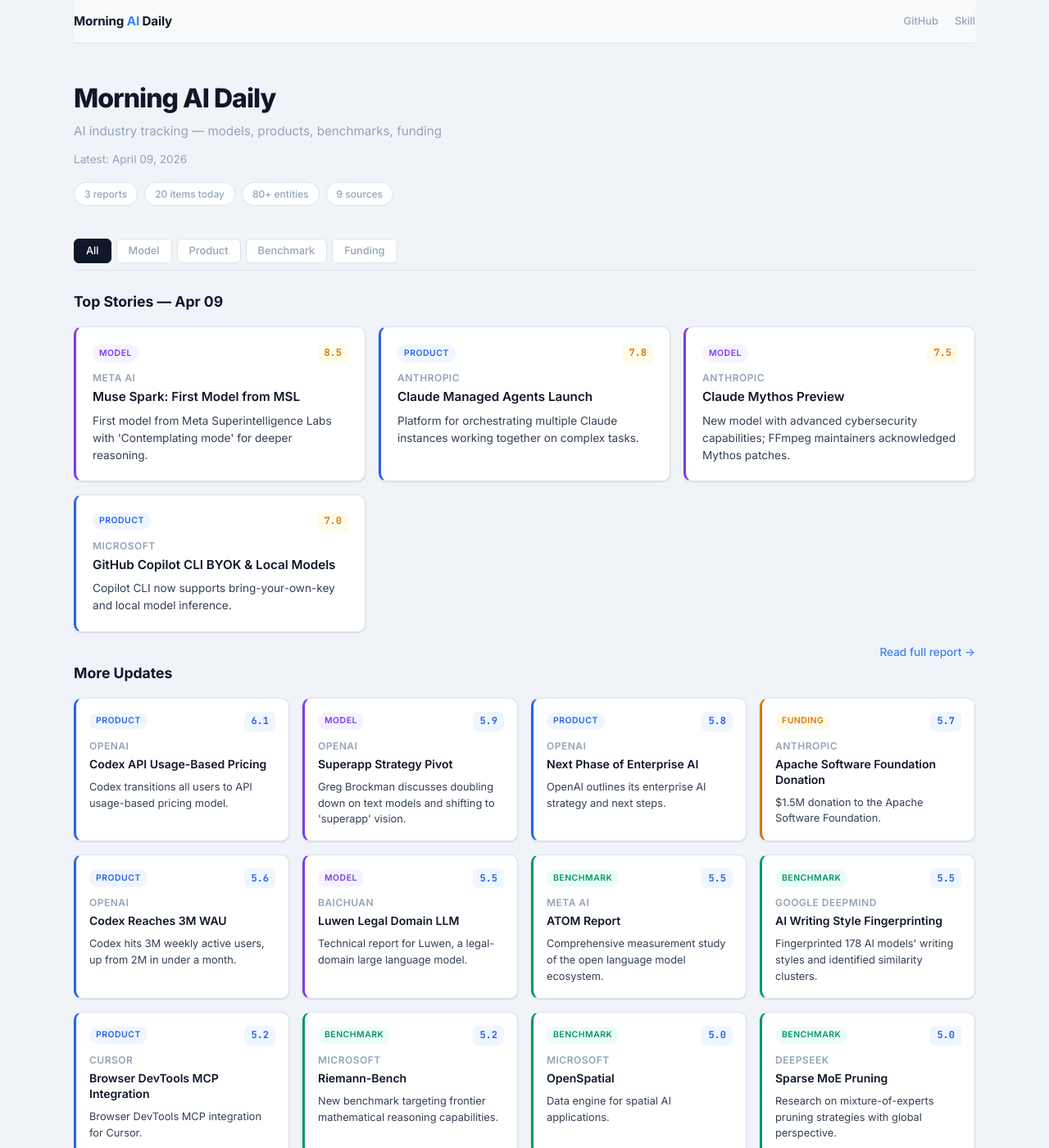
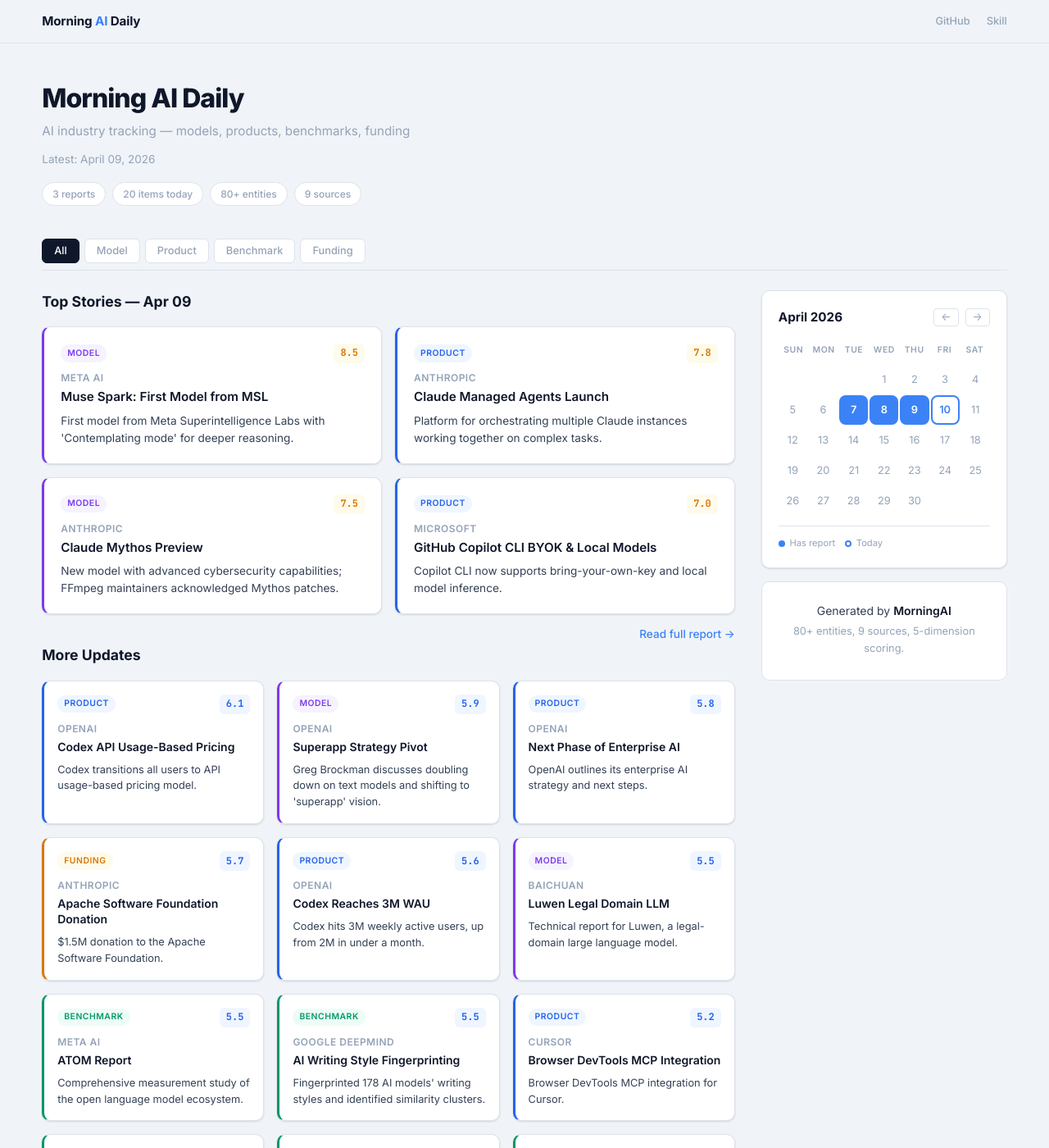
Before and after one commit to octo-patch/morning-ai-daily, a Jekyll site: the page built from index.md, in a window 1280 px wide and 1400 px high. Shown: the whole window at 82% size. Built offline with Jekyll 4.4.1, drawn with Linux system fonts in a browser that asks for light colours; some of the changed text lies outside the part shown.

Commit message:
Fix layout: full-width nav, sidebar calendar, responsive grid
- Nav bar now spans full viewport width with centered content
- Two-column layout: cards on left, sticky calendar sidebar on right
- Calendar + CTA moved to sidebar, no longer at page bottom
- Sidebar collapses to single column below 900px
- Wider max-width (1200px) for better use of screen space

```diff
--- a/_layouts/default.html
+++ b/_layouts/default.html
@@ -11,6 +11,7 @@
   <link rel="stylesheet" href="{{ '/assets/css/style.css' | relative_url }}">
 </head>
 <body>
+  <div class="nav-bar">
   <nav>
     <a href="{{ '/' | relative_url }}" class="nav-brand">Morning <span class="nav-accent">AI</span> Daily</a>
     <div class="nav-links">
@@ -18,6 +19,7 @@
       <a href="https://github.com/octo-patch/MorningAI" target="_blank" rel="noopener">Skill</a>
     </div>
   </nav>
+  </div>
 
   <main>
     {{ content }}
--- a/_layouts/report.html
+++ b/_layouts/report.html
@@ -11,6 +11,7 @@
   <link rel="stylesheet" href="{{ '/assets/css/style.css' | relative_url }}">
 </head>
 <body>
+  <div class="nav-bar">
   <nav>
     <a href="{{ '/' | relative_url }}" class="nav-brand">Morning <span class="nav-accent">AI</span> Daily</a>
     <div class="nav-links">
@@ -18,6 +19,7 @@
       <a href="https://github.com/octo-patch/MorningAI" target="_blank" rel="noopener">Skill</a>
     </div>
   </nav>
+  </div>
 
   <main>
     <a href="{{ '/' | relative_url }}" class="back-link">&larr; Back to all reports</a>
--- a/assets/css/style.css
+++ b/assets/css/style.css
@@ -94,21 +94,24 @@ code {
 
 /* ── nav ── */
 
-nav {
+.nav-bar {
   position: sticky;
   top: 0;
   z-index: 100;
+  border-bottom: 1px solid var(--border);
+  background: rgba(240, 244, 248, 0.85);
+  backdrop-filter: blur(12px);
+  -webkit-backdrop-filter: blur(12px);
+}
+
+nav {
   display: flex;
   align-items: center;
   justify-content: space-between;
-  max-width: 1100px;
+  max-width: 1200px;
   width: 92%;
   margin: 0 auto;
   padding: 0.875rem 0;
-  border-bottom: 1px solid var(--border);
-  background: rgba(248, 250, 252, 0.85);
-  backdrop-filter: blur(12px);
-  -webkit-backdrop-filter: blur(12px);
 }
 
 .nav-brand {
@@ -149,9 +152,28 @@ nav {
 /* ── main ── */
 
 main {
-  max-width: 1100px;
+  max-width: 1200px;
   width: 92%;
   margin: 0 auto;
+}
+
+
+/* ── two-column layout ── */
+
+.page-layout {
+  display: grid;
+  grid-template-columns: 1fr 300px;
+  gap: 2rem;
+  align-items: start;
+}
+
+.page-main {
+  min-width: 0;
+}
+
+.page-sidebar {
+  position: sticky;
+  top: 4.5rem;
 }
 
 
@@ -413,7 +435,6 @@ main {
   border-radius: 10px;
   padding: 1.25rem;
   box-shadow: var(--shadow-sm);
-  max-width: 400px;
 }
 
 .calendar-header {
@@ -807,7 +828,7 @@ main {
 /* ── footer ── */
 
 footer {
-  max-width: 1100px;
+  max-width: 1200px;
   width: 92%;
   margin: 3rem auto 0;
   padding: 1.5rem 0 3rem;
@@ -830,6 +851,20 @@ footer a:hover {
 
 
 /* ── responsive ── */
+
+@media (max-width: 900px) {
+  .page-layout {
+    grid-template-columns: 1fr;
+  }
+
+  .page-sidebar {
+    position: static;
+  }
+
+  .calendar {
+    max-width: 400px;
+  }
+}
 
 @media (max-width: 768px) {
   .card-grid {
--- a/index.md
+++ b/index.md
@@ -29,6 +29,9 @@ title: Morning AI Daily
   <button class="filter-btn" data-filter="Benchmark">Benchmark</button>
   <button class="filter-btn" data-filter="Funding">Funding</button>
 </div>
+
+<div class="page-layout">
+<div class="page-main">
 
 {% if latest.highlights %}
 <section>
@@ -73,8 +76,9 @@ title: Morning AI Daily
 </section>
 {% endif %}
 
-<section>
-  <h2 class="section-title">Report Archive</h2>
+</div>
+
+<div class="page-sidebar">
   <div class="calendar" id="report-calendar">
     <div class="calendar-header">
       <span class="calendar-month" id="calendar-month-label"></span>
@@ -99,11 +103,10 @@ title: Morning AI Daily
     </div>
     <div class="report-detail-card" id="calendar-detail"></div>
   </div>
-</section>
 
-<section class="powered-by">
-  <div class="cta-card">
-    <p>Generated by <a href="https://github.com/octo-patch/MorningAI"><strong>MorningAI</strong></a> — an AI news tracking skill for your coding agent.</p>
-    <p class="cta-detail">80+ entities, 9 sources, 5-dimension scoring. No Docker, no servers.</p>
+  <div class="cta-card" style="margin-top: 1rem;">
+    <p>Generated by <a href="https://github.com/octo-patch/MorningAI"><strong>MorningAI</strong></a></p>
+    <p class="cta-detail">80+ entities, 9 sources, 5-dimension scoring.</p>
   </div>
-</section>
+</div>
+</div>
```
